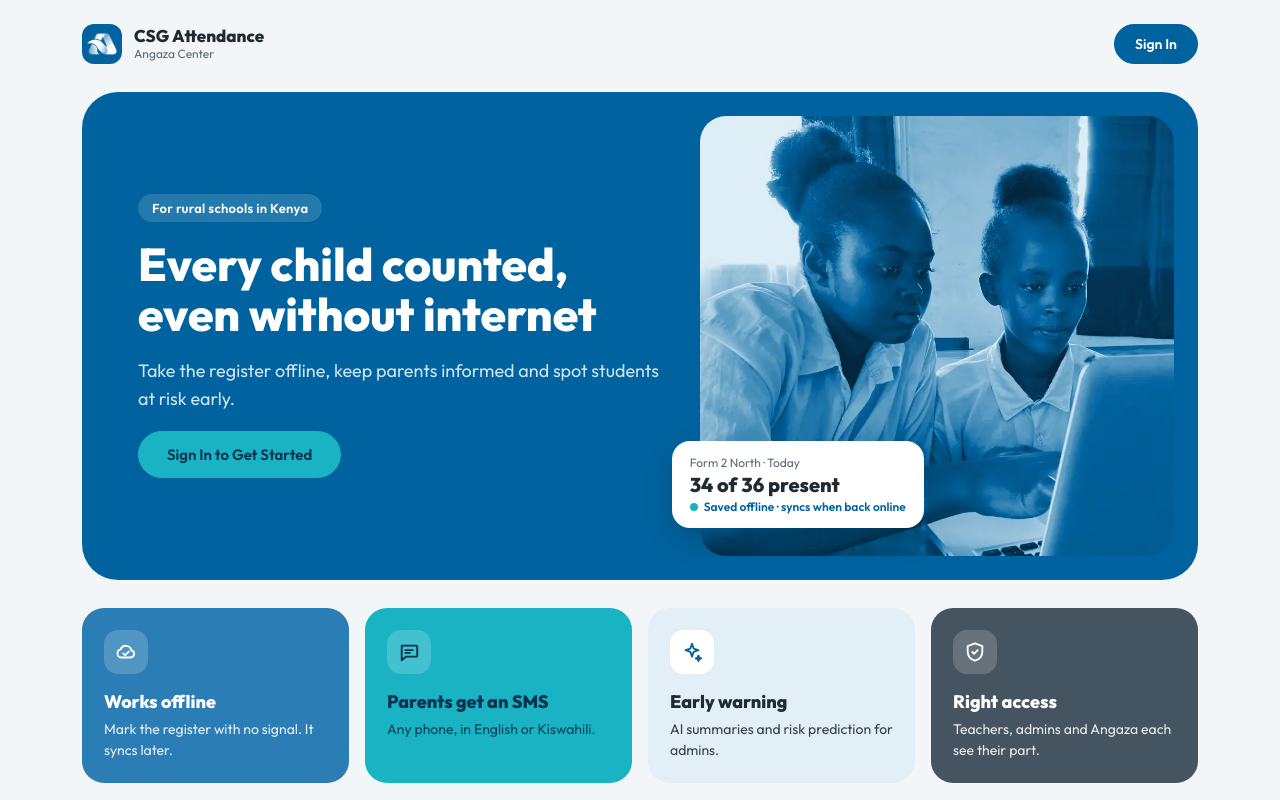
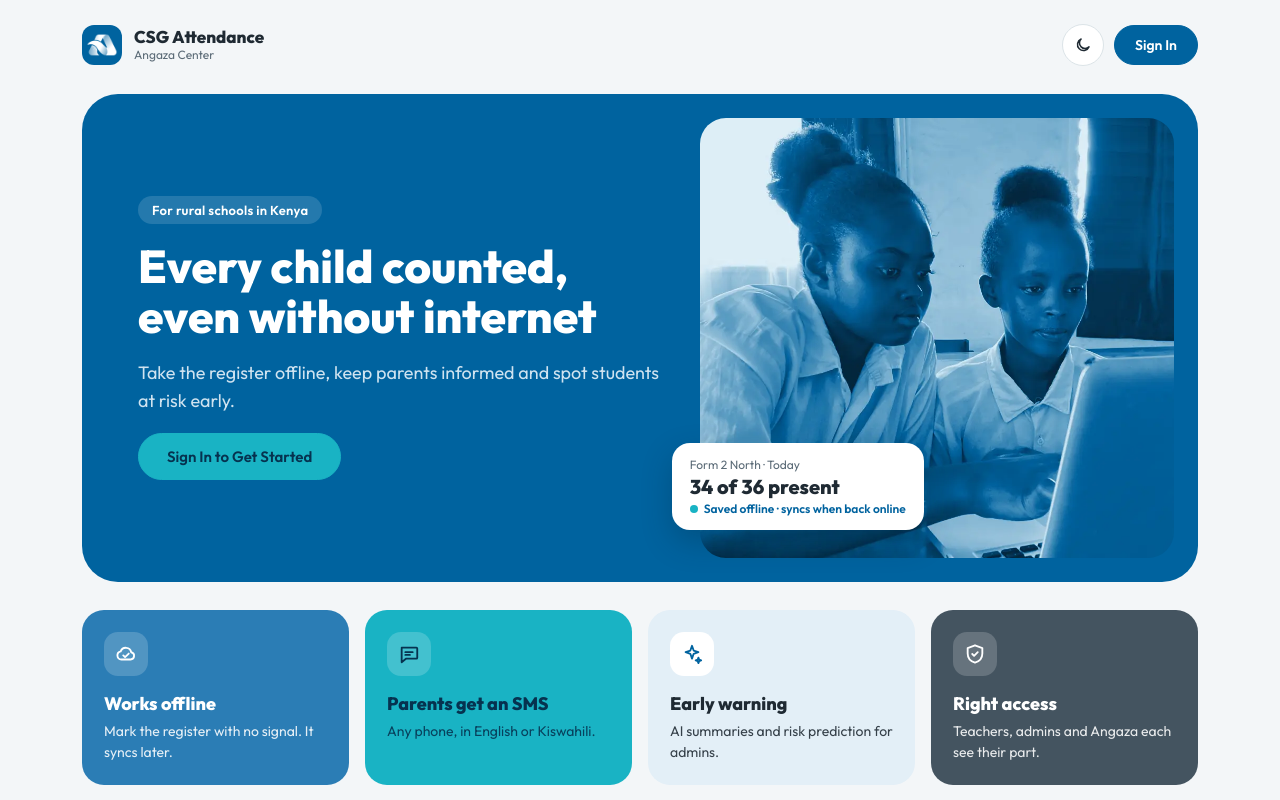
Before and after one commit to MarlynMuchina/Offline-first-Attendance-Tracker, a React (Vite) app in the folder frontend/: page / in a window 1280 px wide. Shown: the top 800 px of the page. Built offline with nearby package versions, Linux system fonts and the light colour scheme; what aws-amplify would draw is missing.

Commit message:
Add a light and dark mode button to the landing page

```diff
--- a/frontend/src/index.css
+++ b/frontend/src/index.css
@@ -1242,6 +1242,29 @@ td {
   gap: 16px;
 }
 
+.home-nav-actions {
+  display: flex;
+  align-items: center;
+  gap: 10px;
+}
+
+.home-theme {
+  width: 42px;
+  height: 42px;
+  padding: 0;
+  border-radius: 50%;
+  display: inline-flex;
+  align-items: center;
+  justify-content: center;
+  background: var(--card);
+  color: var(--ink);
+  border: 1px solid var(--line);
+}
+
+.home-theme:hover:not(:disabled) {
+  background: var(--green-soft);
+}
+
 .home-brand {
   display: flex;
   align-items: center;
--- a/frontend/src/pages/Home.jsx
+++ b/frontend/src/pages/Home.jsx
@@ -1,5 +1,7 @@
+import { useState } from 'react'
 import { useNavigate } from 'react-router-dom'
 import { BrandMark, Icon } from '../components/AppShell'
+import { getTheme, setTheme } from '../lib/theme'
 
 const features = [
   { icon: 'offline', title: 'Works offline', desc: 'Mark the register with no signal. It syncs later.', tone: 'blue' },
@@ -17,6 +19,13 @@ const accountSteps = [
 
 export default function Home() {
   const navigate = useNavigate()
+  const [theme, setThemeState] = useState(getTheme)
+
+  function toggleTheme() {
+    const next = theme === 'dark' ? 'light' : 'dark'
+    setTheme(next)
+    setThemeState(next)
+  }
 
   return (
     <div className="home">
@@ -28,9 +37,19 @@ export default function Home() {
             <span>Angaza Center</span>
           </div>
         </div>
-        <button onClick={() => navigate('/login')} className="btn btn-primary">
-          Sign In
-        </button>
+        <div className="home-nav-actions">
+          <button
+            onClick={toggleTheme}
+            className="home-theme"
+            aria-label={theme === 'dark' ? 'Switch to light mode' : 'Switch to dark mode'}
+            title={theme === 'dark' ? 'Light mode' : 'Dark mode'}
+          >
+            <Icon name={theme === 'dark' ? 'sun' : 'moon'} />
+          </button>
+          <button onClick={() => navigate('/login')} className="btn btn-primary">
+            Sign In
+          </button>
+        </div>
       </header>
 
       <section className="home-hero">
@@ -44,6 +63,7 @@ export default function Home() {
         </div>
         <div className="home-hero-photo">
           <img src="/home-students.webp" alt="Two students working together on a laptop in class" width="900" height="1012" />
+          {/* A sample of the teacher's register, to show what the app does. */}
           <div className="home-roll" aria-hidden="true">
             <span className="home-roll-label">Form 2 North · Today</span>
             <strong>34 of 36 present</strong>
```
